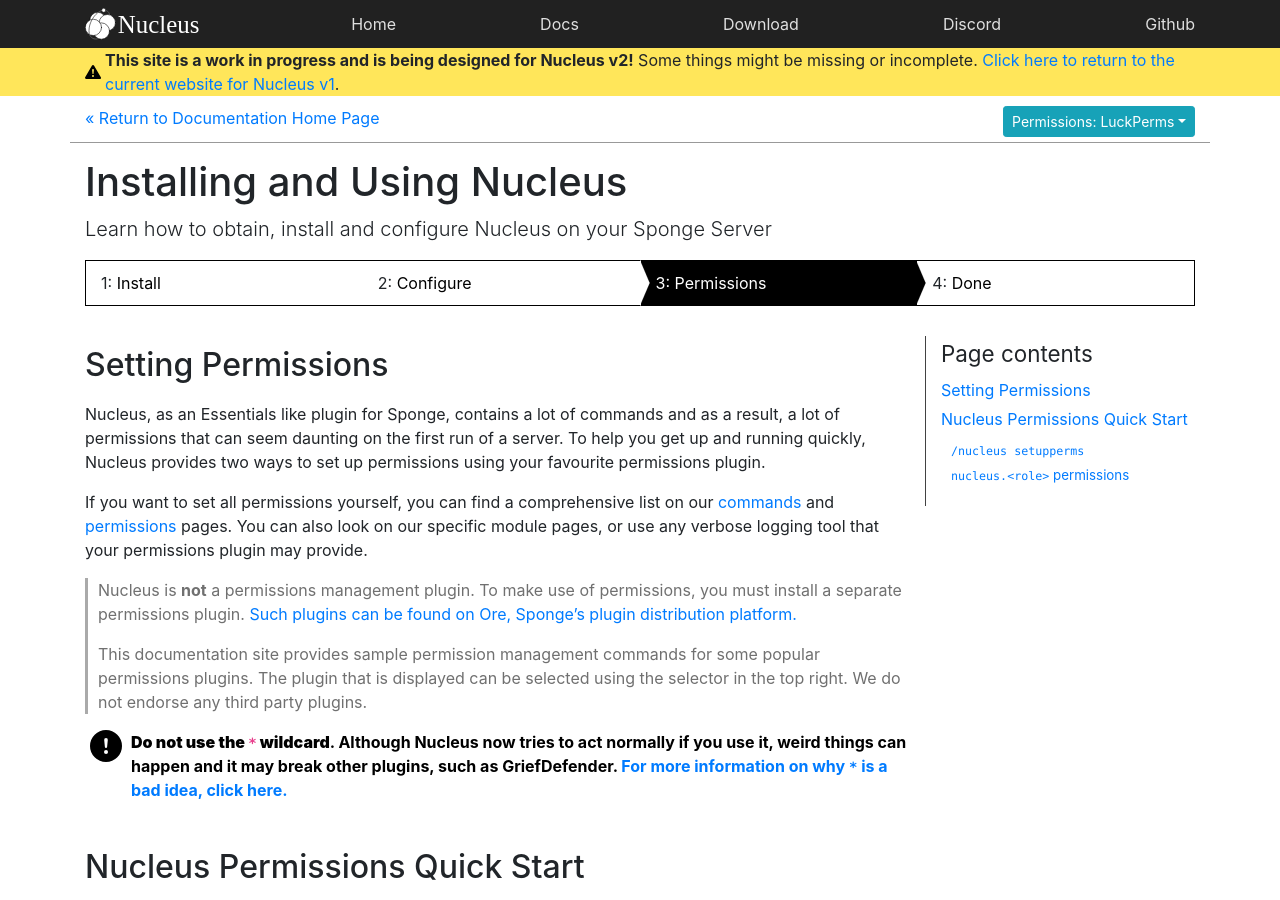
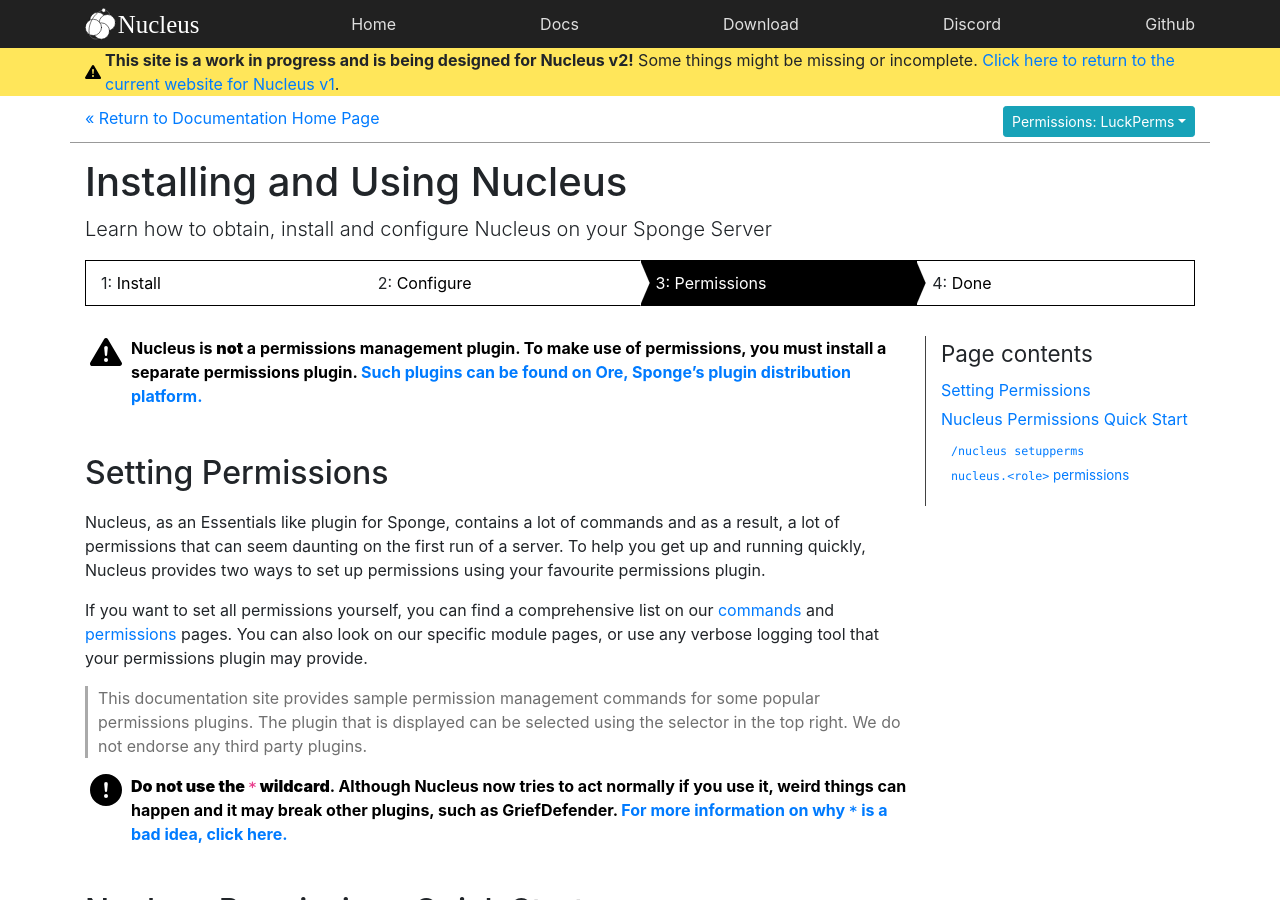
Before and after one commit to NucleusPowered/site-v2, a Jekyll site: the page built from docs/tutorial/first/permissions.md, in a window 1280 px wide and 900 px high. Built offline with Jekyll 4.4.1, drawn with Linux system fonts in a browser that asks for light colours.

Commit message:
Slight cleanup

```diff
--- a/docs/tutorial/first/permissions.md
+++ b/docs/tutorial/first/permissions.md
@@ -5,6 +5,9 @@
 adddocslink: true
 steps: "first"
 ---
+
+> Nucleus is **not** a permissions management plugin. To make use of permissions, you must install a separate permissions plugin. [Such plugins can be found on Ore, Sponge's plugin distribution platform.](https://ore.spongepowered.org)
+{:.bl.warn}
 
 ## Setting Permissions
 
```
Also changed, not shown: other parts of docs/tutorial/first/permissions.md (+0 -2 lines), docs/faqs.md (+4 -4 lines).
